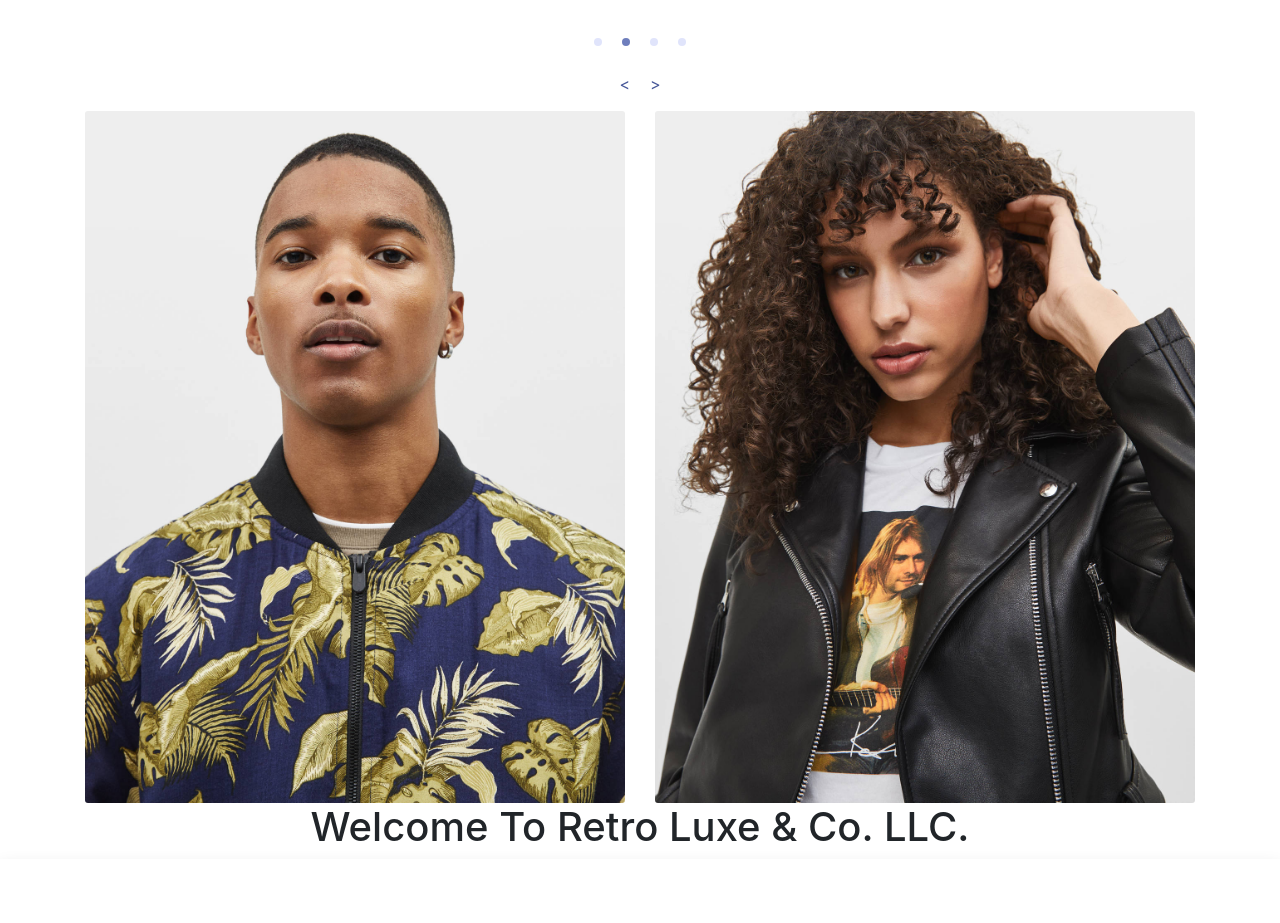
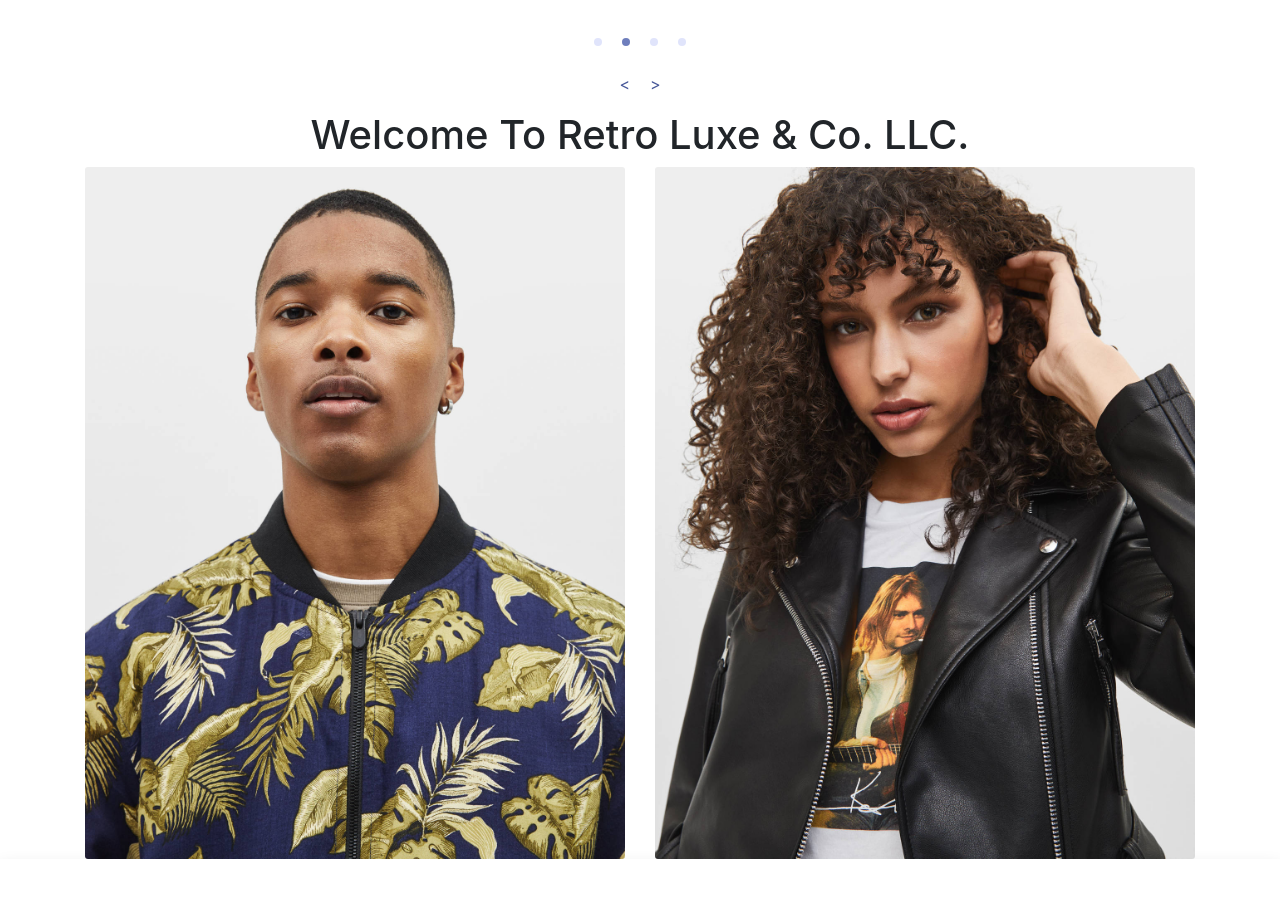
Before and after one commit to dagreatcode/RetroLuxe-Co.LLC, a React (Create React App) app in the folder client/: page / in a window 1280 px wide. Shown: the part 566-1489 px from the top of the page. Built offline with nearby package versions, Linux system fonts and the light colour scheme; no server answers.

Commit message:
added mwn/women img links

```diff
--- a/client/src/containers/pages/Home/Home.jsx
+++ b/client/src/containers/pages/Home/Home.jsx
@@ -11,6 +11,7 @@ class Home extends Component {
     return (
       <Router>
         <Carousel />
+        <h1>Welcome To Retro Luxe & Co. LLC.</h1>
         <div className="bg-gray-100 position-relative">
           <div className="container py-6">
             <div className="row">
@@ -31,7 +32,6 @@ class Home extends Component {
           </div>
         </div>
         <div>
-          <h1>Welcome To Retro Luxe & Co. LLC.</h1>
         </div>
         <Countdown />
       </Router>
```
